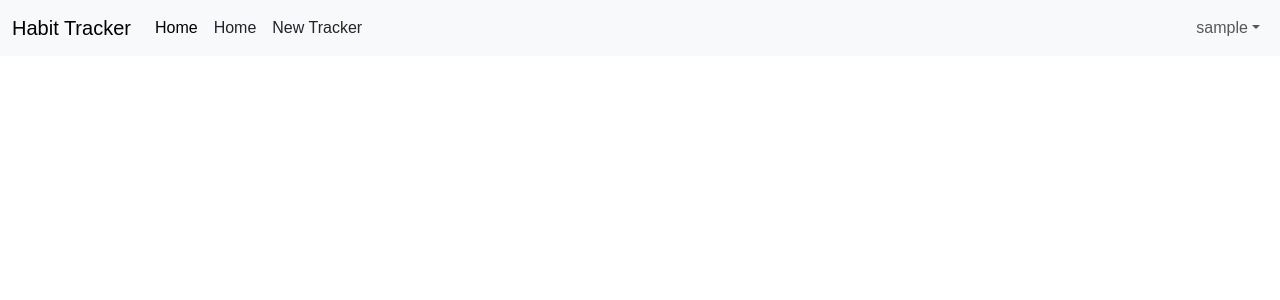
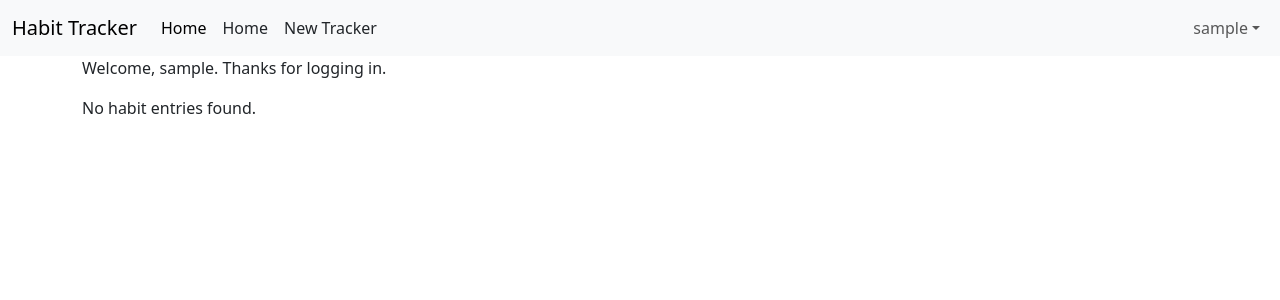
Before and after one commit to Peleda23/Habit-tracker, a Django app: page / in a window 1280 px wide. Shown: the top 300 px of the page. Run offline with Django 5.2, Linux system fonts and the light colour scheme; the visitor is signed in with stand-in values (Sample User, id 1); data that the repository does not hold is empty.

Commit message:
check if user is authenticated and show his habits.

```diff
--- a/templates/heatmap.html
+++ b/templates/heatmap.html
@@ -1,21 +1,14 @@
 {% extends "base.html" %}%
 {% block title %} Calendar Heatmap {% endblock title %}
 {% block content %}
-    <style>
-        body {
-             /* Dark background to match theme */
-            color: #fff;
-            font-family: Arial, sans-serif;
-            text-align: center;
-        }
-        .heatmap-container {
-            margin: 20px auto;
-            width: 90%;
-        }
-    </style>
 
-    <h1>My Interactive Calendar Heatmap</h1>
-    <div class="heatmap-container">
+{% if user.is_authenticated %}
+    <p>Welcome, {{ user }}. Thanks for logging in.</p>
+    <div>
         {{ plot_div|safe }}
     </div>
+{% else %}
+    <p>Welcome, new user. Please log in.</p>
+{% endif %}
+
 {% endblock content %}
```
